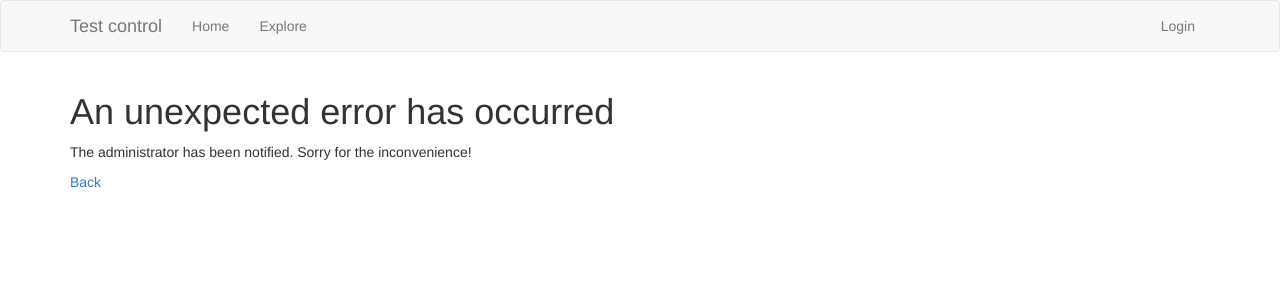
After one commit to DmitrySevostianov/flask-test-app-01, a Flask app: template app/templates/500.html in a window 1280 px wide. The commit adds this page. Shown: the top 300 px of the page. Run offline with Flask 2, Linux system fonts and the light colour scheme; the template is opened without the code that fills it, so the values that code supplies are empty; some libraries are stand-ins or nearby versions.

Commit message:
index and error 404/500 templates initial base

```diff
--- /dev/null
+++ b/app/templates/404.html
@@ -0,0 +1,6 @@
+{% extends "base.html" %}
+
+{% block app_content %}
+    <h1>File Not Found</h1>
+    <p><a href="{{ url_for('index') }}">Back</a></p>
+{% endblock %}
--- /dev/null
+++ b/app/templates/500.html
@@ -0,0 +1,7 @@
+{% extends "base.html" %}
+
+{% block app_content %}
+    <h1>An unexpected error has occurred</h1>
+    <p>The administrator has been notified. Sorry for the inconvenience!</p>
+    <p><a href="{{ url_for('index') }}">Back</a></p>
+{% endblock %}
--- a/app/templates/index.html
+++ b/app/templates/index.html
@@ -1,5 +1,5 @@
 {% extends "base.html" %}
 
-{% block content %}
-    <h1>Hi =)</h1>
+{% block app_content %}
+    <h1>Hi {{ current_user.username }}! </h1>
 {% endblock %}
```
